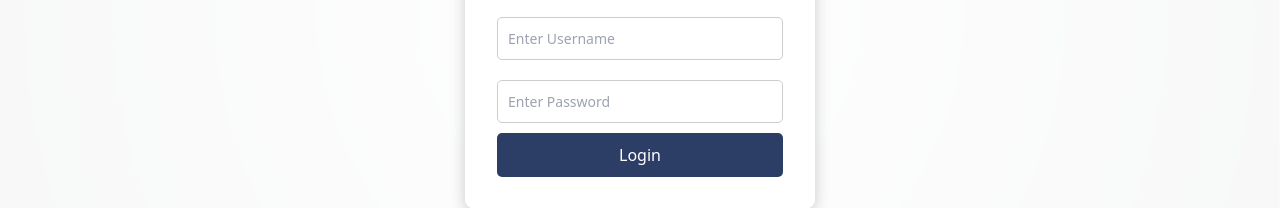
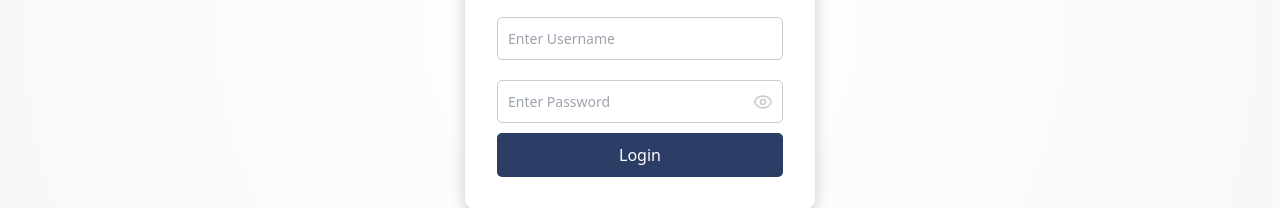
Before and after one commit to nix2205/Project-root-client, a React (Create React App) app: page / in a window 1280 px wide. Shown: the part 386-594 px from the top of the page. Built offline with nearby package versions, Linux system fonts and the light colour scheme; no server answers.

Commit message:
ID row gone

```diff
--- a/src/hooks/useLogs.js
+++ b/src/hooks/useLogs.js
@@ -120,7 +120,6 @@ const formatTimeAMPM = (time) => {
   return `${hour}:${minute} ${ampm}`;
 };
 
-
 const handleSaveExpenses = async () => {
   if (logs.length === 0 || logs[0].isSaved) {
     alert("Nothing to save.");
@@ -129,9 +128,21 @@ const handleSaveExpenses = async () => {
 
   const log = logs[0];
 
-  // ✅ Ensure same format as DB
+  // ✅ Format date safely
   const formatDate = (dateStr) => {
-    const d = new Date(dateStr);
+    // If already dd/mm/yyyy → just return it
+    if (dateStr.includes("/")) {
+      return dateStr;
+    }
+
+    // If it’s ISO yyyy-mm-dd → rebuild to dd/mm/yyyy
+    if (dateStr.includes("-")) {
+      const [year, month, day] = dateStr.split("-");
+      return `${day}/${month}/${year}`;
+    }
+
+    // If anything else (fallback: use today’s date in dd/mm/yyyy)
+    const d = new Date();
     const day = String(d.getDate()).padStart(2, "0");
     const month = String(d.getMonth() + 1).padStart(2, "0");
     const year = d.getFullYear();
@@ -145,7 +156,9 @@ const handleSaveExpenses = async () => {
     headers: { Authorization: `Bearer ${localStorage.getItem("token")}` },
   });
 
-  const alreadyExists = existing.data.some((e) => e.date === formattedDate && !e.isSpecial);
+  const alreadyExists = existing.data.some(
+    (e) => e.date === formattedDate && !e.isSpecial
+  );
 
   if (alreadyExists) {
     alert("A normal expense already exists for today. You cannot add another.");
@@ -154,7 +167,7 @@ const handleSaveExpenses = async () => {
 
   const formattedLog = {
     ...log,
-    date: formattedDate,
+    date: formattedDate, // stays in dd/mm/yyyy
     location: capitalizeWords(log.location),
     transport: capitalizeWords(log.transport),
     time: formatTimeAMPM(log.time),
@@ -172,7 +185,6 @@ const handleSaveExpenses = async () => {
     alert("Failed to save. Please try again.");
   }
 };
-
 
 const handleSaveMultiPlace = async () => {
   if (!multiPlaceData) return alert("No multi-place data to save.");
--- a/src/pages/EditInfoPage.jsx
+++ b/src/pages/EditInfoPage.jsx
@@ -74,13 +74,10 @@ const EditUserInfo = () => {
   const handleSave = async (city, mode) => {
     const updatedUser = { ...user };
 
-    // IMPORTANT: In your schema, KM and DA are per-city, not per-transport.
-    // So, we update them for the city regardless of which row was edited.
+
     updatedUser.kms[city] = Number(editRow.km);
     updatedUser.da[city] = Number(editRow.da);
 
-    // Fare, however, IS per-transport-mode.
-    // We don't save a fare for HQ rows as they have no transport mode.
     if (mode !== "HQ") {
       // Ensure the city exists in fares
       if (!updatedUser.fares[city]) {
@@ -180,9 +177,10 @@ const EditUserInfo = () => {
     if (city === user.hq) zone = "HQ";
     else if (user.ex?.includes(city)) zone = "EX";
     else if (user.os?.includes(city)) zone = "OS";
-
-    const transports = Object.entries(cityFares)
-      .map(([mode, fare]) => ({ mode, fare: fare || 0 }));
+const transports = Object.entries(cityFares)
+  // filter out unwanted keys like _id or anything that’s not a transport
+  .filter(([mode]) => mode !== "_id")
+  .map(([mode, fare]) => ({ mode, fare: fare || 0 }));
 
     tableData[city] = {
       zone,
--- a/src/pages/LoginPage.jsx
+++ b/src/pages/LoginPage.jsx
@@ -1,17 +1,16 @@
-
-
-
 import React, { useState } from "react";
 import axios from "axios";
 import { useNavigate } from "react-router-dom";
-import logo from "../utils/TC_LOGO.png"; // Restored original import
-import bgImage from "../utils/BG_TC.png"; // Restored original import
+import { Eye, EyeOff } from "lucide-react"; // 👁️ icons
+import logo from "../utils/TC_LOGO.png";
+import bgImage from "../utils/BG_TC.png";
 
 const API = process.env.REACT_APP_BACKEND_URL;
 
 function LoginPage() {
   const [username, setUsername] = useState("");
   const [password, setPassword] = useState("");
+  const [showPassword, setShowPassword] = useState(false);
   const navigate = useNavigate();
 
   const handleLogin = async (e) => {
@@ -42,24 +41,19 @@ function LoginPage() {
     <div
       className="flex flex-col min-h-screen"
       style={{
-        backgroundImage: `url(${bgImage})`, // Using the imported bgImage
+        backgroundImage: `url(${bgImage})`,
         backgroundSize: "cover",
         backgroundPosition: "center",
       }}
     >
-      {/* Overlay for readability, consistent with Layout */}
       <div className="flex flex-col min-h-screen bg-white/85">
-
-        {/* Top Bar - from Layout */}
+        {/* Top Bar */}
         <header className="bg-[#1f3b64] text-white p-4 flex items-center justify-center shadow-lg">
-           <h1 className="text-2xl font-bold tracking-wide">
-             Login
-           </h1>
+          <h1 className="text-2xl font-bold tracking-wide">Login</h1>
         </header>
 
-        {/* Main Content Area */}
+        {/* Main Content */}
         <main className="flex-grow flex items-center justify-center p-4">
-          {/* Original Login Card - Centered */}
           <div
             style={{
               backgroundColor: "rgba(255, 255, 255, 0.95)",
@@ -71,27 +65,44 @@ function LoginPage() {
               textAlign: "center",
             }}
           >
-            {/* Restored Logo Image */}
             <img
               src={logo}
               alt="Logo"
               style={{ margin: "0 auto 1rem auto", width: "120px", height: "auto" }}
             />
+
             <form onSubmit={handleLogin}>
-
               <input
                 placeholder="Enter Username"
                 value={username}
                 onChange={(e) => setUsername(e.target.value)}
                 style={inputStyle}
               />
-              <input
-                type="password"
-                placeholder="Enter Password"
-                value={password}
-                onChange={(e) => setPassword(e.target.value)}
-                style={inputStyle}
-              />
+
+              {/* Password field with eye icon */}
+              <div style={{ position: "relative" }}>
+                <input
+                  type={showPassword ? "text" : "password"}
+                  placeholder="Enter Password"
+                  value={password}
+                  onChange={(e) => setPassword(e.target.value)}
+                  style={{ ...inputStyle, paddingRight: "40px" }}
+                />
+                <span
+                  onClick={() => password && setShowPassword(!showPassword)}
+                  style={{
+                    position: "absolute",
+                    right: "10px",
+                    top: "50%",
+                    transform: "translateY(-50%)",
+                    cursor: password ? "pointer" : "not-allowed",
+                    color: password ? "#2C3E65" : "#ccc",
+                  }}
+                >
+                  {showPassword ? <EyeOff size={20} /> : <Eye size={20} />}
+                </span>
+              </div>
+
               <button type="submit" style={buttonStyle}>
                 Login
               </button>
@@ -99,7 +110,7 @@ function LoginPage() {
           </div>
         </main>
 
-        {/* Bottom Bar - from Layout */}
+        {/* Bottom Bar */}
         <footer className="bg-[#1f3b64] text-white text-center p-3 text-sm">
           © {new Date().getFullYear()} Truchem
         </footer>
@@ -108,7 +119,7 @@ function LoginPage() {
   );
 }
 
-// Styles from the original component remain unchanged
+// Styles
 const inputStyle = {
   width: "100%",
   padding: "10px",
```
